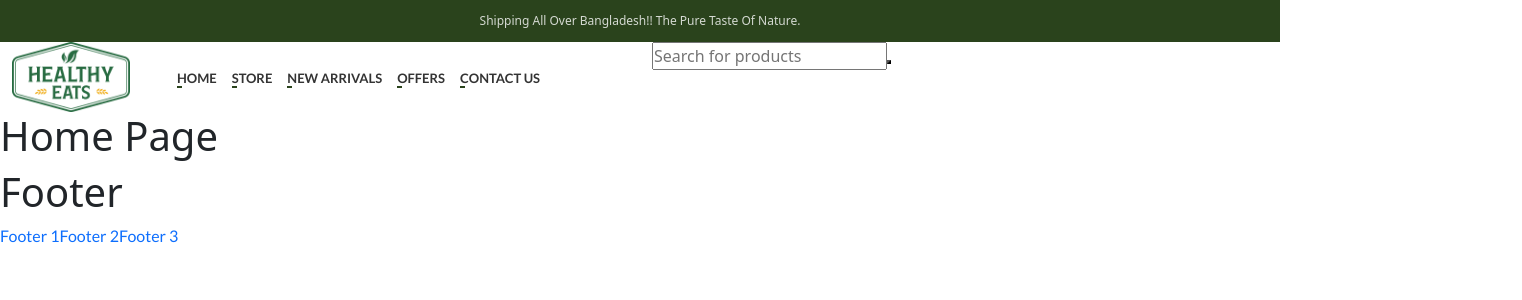
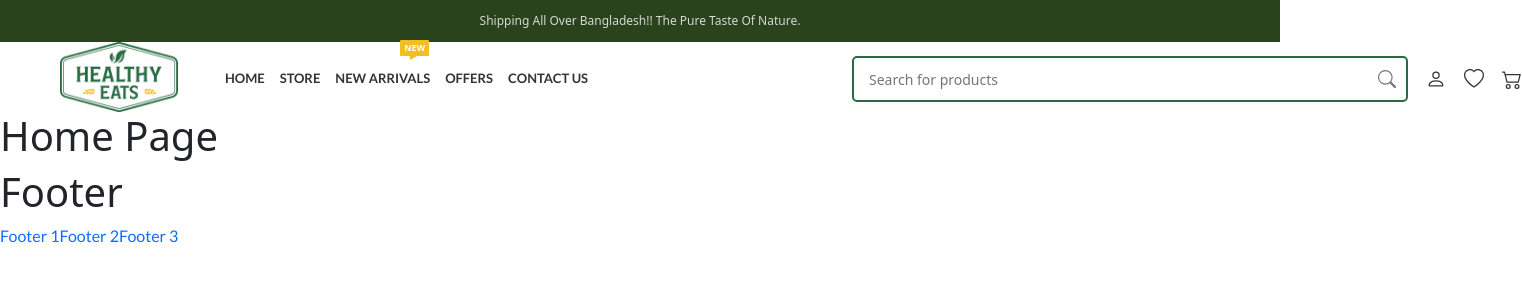
Before and after one commit to shoronts/healthyEatsBD, a Nuxt app: page / in a window 1280 px wide. Shown: the top 300 px of the page, 1522 px wide, since content can reach past the window. Built offline with nearby package versions, Linux system fonts and the light colour scheme.

Commit message:
navigation working

```diff
--- a/assets/css/plugin.css
+++ b/assets/css/plugin.css
@@ -20,10 +20,20 @@ a{
    text-decoration: none;
 }
 
+input:focus-visible{
+   outline: none;
+}
+
+.p-60{
+   padding: 0px 60px;
+}
+
 :root{
    --tc-primary-color: #2a431c;
    --tc-black-color: #333;
    --tc-black-hover: rgba(51, 51, 51, 0.7);
+   --tc-alternative: rgb(243, 189, 36);
+   --tc-gray: #777;
    --tc-lato-font: "Lato", sans-serif;
    --tc-inter-font: "Inter", sans-serif;
    --tc-signika-font: "Signika", sans-serif;
--- a/components/TheHeader.vue
+++ b/components/TheHeader.vue
@@ -7,9 +7,9 @@
             </div>
         </div>
     </div>
-    <header>
-        <div class="container-fluid">
-            <div class="row">
+    <header class="header">
+        <div class="container-fluid p-60">
+            <div class="row align-items-center">
                 <div class="col-lg-6 d-flex align-items-center">
                     <div class="logo">
                         <a href="#"><img src="../assets/img/HE-Logo-Green.png" alt=""></a>
@@ -18,20 +18,36 @@
                         <ul class="navigation d-flex ">
                             <li><NuxtLink :to="{name:'index'}">HOME</NuxtLink></li>
                             <li><NuxtLink :to="{name:'index'}">STORE</NuxtLink></li>
-                            <li><NuxtLink :to="{name:'index'}">NEW ARRIVALS</NuxtLink></li>
+                            <li><NuxtLink :to="{name:'index'}">NEW ARRIVALS</NuxtLink>
+                            <span class="menu-label menu-label-secondary">NEW</span>
+                            </li>
                             <li><NuxtLink :to="{name:'index'}">OFFERS</NuxtLink></li>
                             <li><NuxtLink :to="{name:'index'}">CONTACT US</NuxtLink></li>
                         </ul>
                     </nav>
                 </div>
-                <div class="col-lg-6">
-                    <form role="search" method="get" class="searchform">
+                <div class="col-lg-6 d-flex align-items-center">
+                    <div class="tc-search-form">
+                        <form class="search-form">
                             <input type="text" class="s" placeholder="Search for products">
-                        <button type="submit" class="searchsubmit">
-                            <i class="bi bi-search"></i>
+                            <button type="submit" class="search-submit">
+                                <svg xmlns="http://www.w3.org/2000/svg" width="18" height="18" fill="currentColor" class="bi bi-search" viewBox="0 0 16 16">
+                                <path d="M11.742 10.344a6.5 6.5 0 1 0-1.397 1.398h-.001q.044.06.098.115l3.85 3.85a1 1 0 0 0 1.415-1.414l-3.85-3.85a1 1 0 0 0-.115-.1zM12 6.5a5.5 5.5 0 1 1-11 0 5.5 5.5 0 0 1 11 0"/>
+                                </svg>
                             </button>
                         </form>
-                    <i class="bi bi-person"></i>
+                    </div>
+                    <ul class="tc-cart d-flex">
+                        <li><a href="#"><svg xmlns="http://www.w3.org/2000/svg" width="20" height="20" fill="currentColor" class="bi bi-person" viewBox="0 0 16 16">
+                        <path d="M8 8a3 3 0 1 0 0-6 3 3 0 0 0 0 6m2-3a2 2 0 1 1-4 0 2 2 0 0 1 4 0m4 8c0 1-1 1-1 1H3s-1 0-1-1 1-4 6-4 6 3 6 4m-1-.004c-.001-.246-.154-.986-.832-1.664C11.516 10.68 10.289 10 8 10s-3.516.68-4.168 1.332c-.678.678-.83 1.418-.832 1.664z"/>
+                        </svg></a></li>
+                        <li><a href="#"><svg xmlns="http://www.w3.org/2000/svg" width="20" height="20" fill="currentColor" class="bi bi-heart" viewBox="0 0 16 16">
+                        <path d="m8 2.748-.717-.737C5.6.281 2.514.878 1.4 3.053c-.523 1.023-.641 2.5.314 4.385.92 1.815 2.834 3.989 6.286 6.357 3.452-2.368 5.365-4.542 6.286-6.357.955-1.886.838-3.362.314-4.385C13.486.878 10.4.28 8.717 2.01zM8 15C-7.333 4.868 3.279-3.04 7.824 1.143q.09.083.176.171a3 3 0 0 1 .176-.17C12.72-3.042 23.333 4.867 8 15"/>
+                        </svg></a></li>
+                        <li><a href="#"><svg xmlns="http://www.w3.org/2000/svg" width="20" height="20" fill="currentColor" class="bi bi-cart2" viewBox="0 0 16 16">
+                        <path d="M0 2.5A.5.5 0 0 1 .5 2H2a.5.5 0 0 1 .485.379L2.89 4H14.5a.5.5 0 0 1 .485.621l-1.5 6A.5.5 0 0 1 13 11H4a.5.5 0 0 1-.485-.379L1.61 3H.5a.5.5 0 0 1-.5-.5M3.14 5l1.25 5h8.22l1.25-5zM5 13a1 1 0 1 0 0 2 1 1 0 0 0 0-2m-2 1a2 2 0 1 1 4 0 2 2 0 0 1-4 0m9-1a1 1 0 1 0 0 2 1 1 0 0 0 0-2m-2 1a2 2 0 1 1 4 0 2 2 0 0 1-4 0"/>
+                        </svg></a></li>
+                    </ul>
                 </div>
             </div>
         </div>
@@ -42,6 +58,10 @@
     </div>
 </template>
 <style>
+
+.header{
+    background-color: #fff;
+}
 .top-header{
     padding: 12px;
     background-color: #2a431c;
@@ -73,16 +93,101 @@
             color: var(--tc-black-color);
             &:hover{
                 color: var(--tc-black-hover);
+
             }
             &::after{
                 content: '';
                 position: absolute;
                 top: 100%;
                 left: 0;
-            width: 5px;
+                width: 0;
                 height: 2px;
-            background-color: var(--tc-primary-color);
                 transition: width 0.4s cubic-bezier(.19,1,.22,1);
+                background: var(--tc-primary-color);
+            }
+            &:hover::after{
+               width: 100%;
+            }
+        }
+        & .menu-label{
+            position: absolute;
+            bottom: 93%;
+            z-index: 1;
+            display: inline-block;
+            margin-inline-start: -30px;
+            padding: 2px 4px;
+            border-radius: 1px;
+            background-color: var(--tc-alternative);
+            color: #fff;
+            vertical-align: middle;
+            text-transform: uppercase;
+            white-space: nowrap;
+            font-weight: 600;
+            font-size: 9px;
+            font-family: var(--wd-text-font);
+            line-height: 12px;
+            &::before{
+                content: "";
+                top: 100%;
+                position: absolute;
+                inset-inline-start: 10px;
+                border: 4px solid var(--tc-alternative);
+                border-bottom-color: transparent !important;
+                border-inline-end-color: transparent !important;
+                border-inline-end-width: 7px;
+                border-inline-start-width: 0;
+            }
+        }
+    }
+}
+
+
+.tc-search-form{
+    margin-left: 200px;
+    & .search-form{
+        position: relative;
+        height: 42px;
+        /* border: 1px solid var(--tc-primary-color); */
+        & input{
+            padding: 0 15px;
+            width: 556px;
+            height: 46px;
+            border: 2px solid rgba(40, 108, 66, 1);
+            border-radius: 5px;
+            background-color: transparent;
+            box-shadow: none;
+            color: #777;
+            vertical-align: middle;
+            font-size: 14px;
+            transition: border-color .5s ease;
+        }
+
+        & .search-submit{
+            padding: 0;
+            right: 12px;
+            bottom: -2px;
+            border: none;
+            color: #777;
+            inset-block: 0;
+            box-shadow: none;
+            font-weight: 400;
+            position: absolute;
+            background-color: transparent;
+            &:hover svg{
+                opacity: .7;
+            }
+        }
+    }
+}
+
+.tc-cart{
+    padding: 0;
+    & li{
+        margin-left: 18px;
+        & a {
+            color: #333;
+            &:hover{
+                color: var(--tc-gray);
             }
         }
     }
```
Lines whose indentation alone changed are shown as unchanged.
